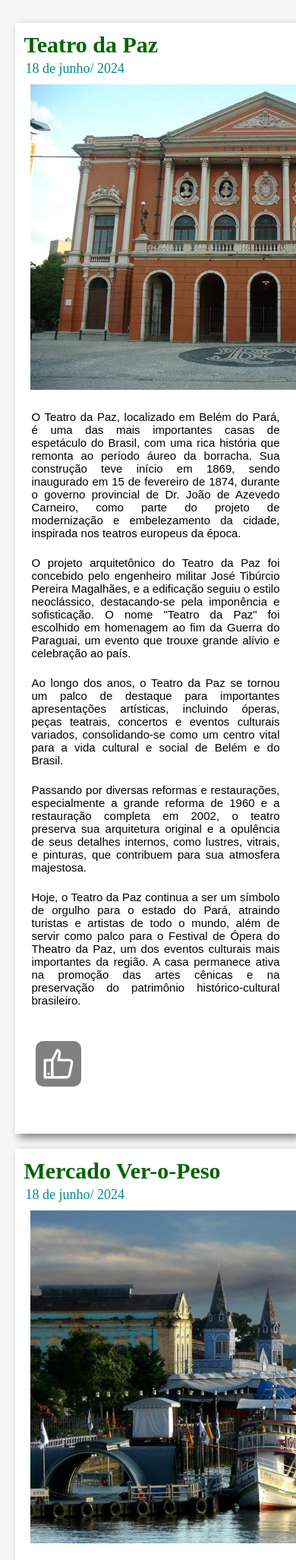
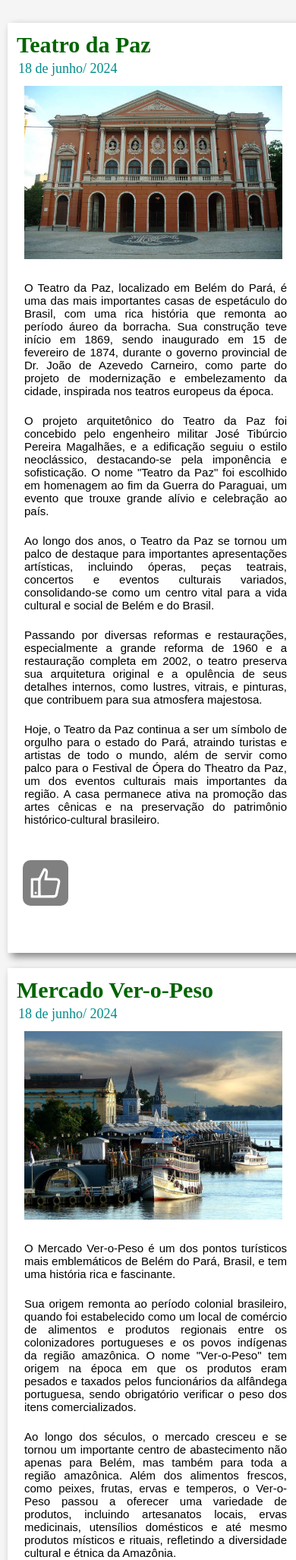
Before and after one commit to dev-raimundos/projeto-portal-amazonia, a PHP site: page /construcoes/const.html in a window 390 px wide; the page is wider, and only the part inside the window is pictured. Shown: the part 254-2307 px from the top of that part at 76% size. Run offline with PHP 8.4, Linux system fonts and the light colour scheme.

Commit message:
responsividade para telas pequenas

```diff
--- a/css/style02.css
+++ b/css/style02.css
@@ -25,10 +25,6 @@ h4{
   color: darkgreen;
 }
 
-img{
-  padding: 10px;
-  margin: auto;
-}
 
 
 
@@ -279,8 +275,26 @@ a:hover{ /*interação ao passar o mouse*/
 
 /* Estilos para telas menores que 600px */
 @media only screen and (max-width: 600px) {
+  .container{
+    width: 370px;
+    height: auto;
+  }
+
+  .barra-lateral{
+    width: 370px;
+    height: auto;
+  }
   .post {
       padding: 10px;
 
   }
+  .rodape{
+    width: auto;
+  }
+
+  img{
+    width: 340px;
+    height: auto;
+    padding: 12px;
+  }
 }
```
